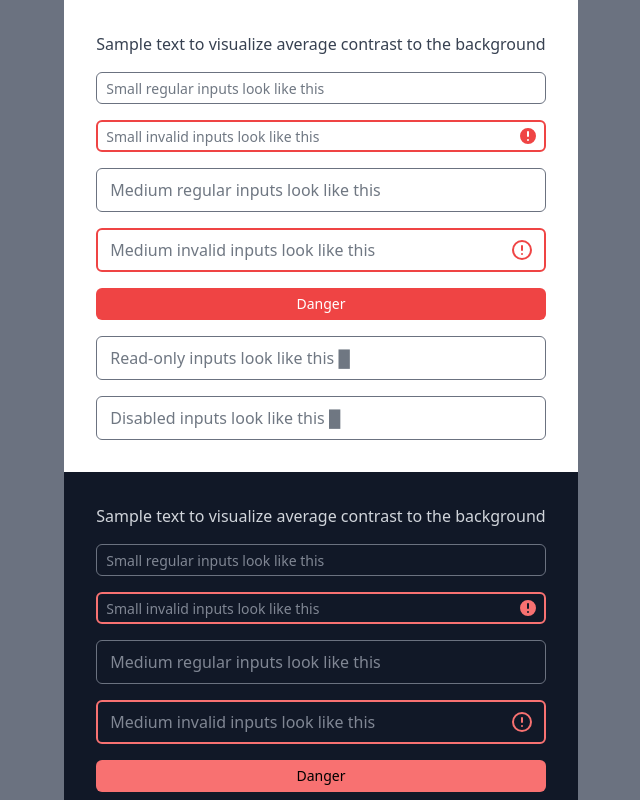
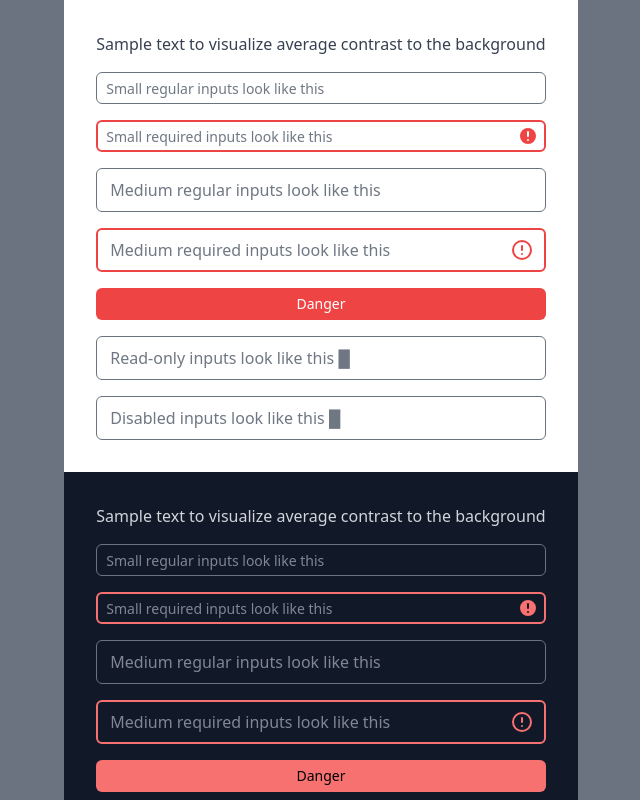
Before and after one commit to FlynnRider-000/nextjs-starter, a Next.js app: page / in a window 1280 px wide. Shown: the top 800 px of the page, without its empty margins (319-959 px from the left). Built offline with nearby package versions, Linux system fonts and the light colour scheme.

Commit message:
refactor: rearchitect Input

```diff
--- a/src/components/inputs/Input.tsx
+++ b/src/components/inputs/Input.tsx
@@ -7,12 +7,10 @@ export type InputProps = Omit<
 	"size"
 > & {
 	size?: "sm" | "md";
-	invalid?: boolean;
 };
 
 export function Input({
 	size = "md",
-	invalid,
 	className,
 	style,
 	...restProps
@@ -21,46 +19,33 @@ export function Input({
 		size === "sm" ? ExclamationCircleIconSm : ExclamationCircleIconMd;
 
 	return (
-		<span className={clsx("group inline-grid", className)} style={style}>
-			<span
-				className={clsx(
-					"col-start-1 row-start-1 rounded-md",
-					invalid
-						? "border-2 border-red-500 dark:border-red-400"
-						: "border border-gray-500 group-focus-within:border-blue-500 dark:group-focus-within:border-blue-400",
-				)}
-			/>
+		<span className={clsx("inline-grid", className)} style={style}>
 			<input
 				className={clsx(
-					"placeholder-gray-600 dark:placeholder-gray-400 placeholder-opacity-80 dark:placeholder-opacity-80 col-start-1 row-start-1 bg-transparent rounded-md focus:outline-none appearance-none motion-reduce:transition-none transition-shadow focus:ring ring-opacity-50 dark:ring-opacity-50 ring-offset-1 dark:ring-offset-black",
+					"peer placeholder-gray-600/80 dark:placeholder-gray-400/80 ring-blue-500/50 dark:ring-blue-400/50 invalid:ring-red-500/50 dark:invalid:ring-red-400/50 col-start-1 row-start-1 bg-transparent rounded-md focus:outline-none appearance-none motion-reduce:transition-none transition-shadow focus:ring ring-offset-1 dark:ring-offset-black",
 					{
-						"px-2.5 h-8 text-sm": size === "sm",
-						"px-3.5 h-11": size === "md",
+						"px-2.5 invalid:pr-8 h-8 text-sm": size === "sm",
+						"px-3.5 invalid:pr-11 h-11": size === "md",
 					},
-					invalid
-						? [
-								"ring-red-500 dark:ring-red-400",
-								{
-									"pr-8": size === "sm",
-									"pr-11": size === "md",
-								},
-						  ]
-						: "ring-blue-500 dark:ring-blue-400",
 				)}
 				{...restProps}
 			/>
-			{invalid && (
+			<span
+				className={clsx(
+					"dark:peer-invalid:border-red-400 dark:peer-focus:peer-valid:border-blue-400 peer-focus:peer-valid:border-blue-500 col-start-1 row-start-1 border peer-invalid:border-2 border-gray-500 peer-invalid:border-red-500 rounded-md pointer-events-none",
+				)}
+			/>
+
 			<ExclamationCircle
 				aria-hidden
 				className={clsx(
-						"col-start-1 row-start-1 self-center justify-self-end dark:text-red-400 text-red-500 pointer-events-none",
+					"col-start-1 row-start-1 self-center justify-self-end dark:text-red-400 text-red-500 invisible peer-invalid:visible pointer-events-none",
 					{
 						"px-2 h-5": size === "sm",
 						"px-3 h-6": size === "md",
 					},
 				)}
 			/>
-			)}
 		</span>
 	);
 }
--- a/src/pages/index.tsx
+++ b/src/pages/index.tsx
@@ -50,11 +50,14 @@ export default function Page() {
 						/>
 						<Input
 							size="sm"
-							placeholder="Small invalid inputs look like this"
-							invalid
+							placeholder="Small required inputs look like this"
+							required
 						/>
 						<Input placeholder="Medium regular inputs look like this" />
-						<Input placeholder="Medium invalid inputs look like this" invalid />
+						<Input
+							placeholder="Medium required inputs look like this"
+							required
+						/>
 						<PrimaryButton size="sm" intent="danger">
 							Danger
 						</PrimaryButton>
```
Lines whose indentation alone changed are shown as unchanged.
